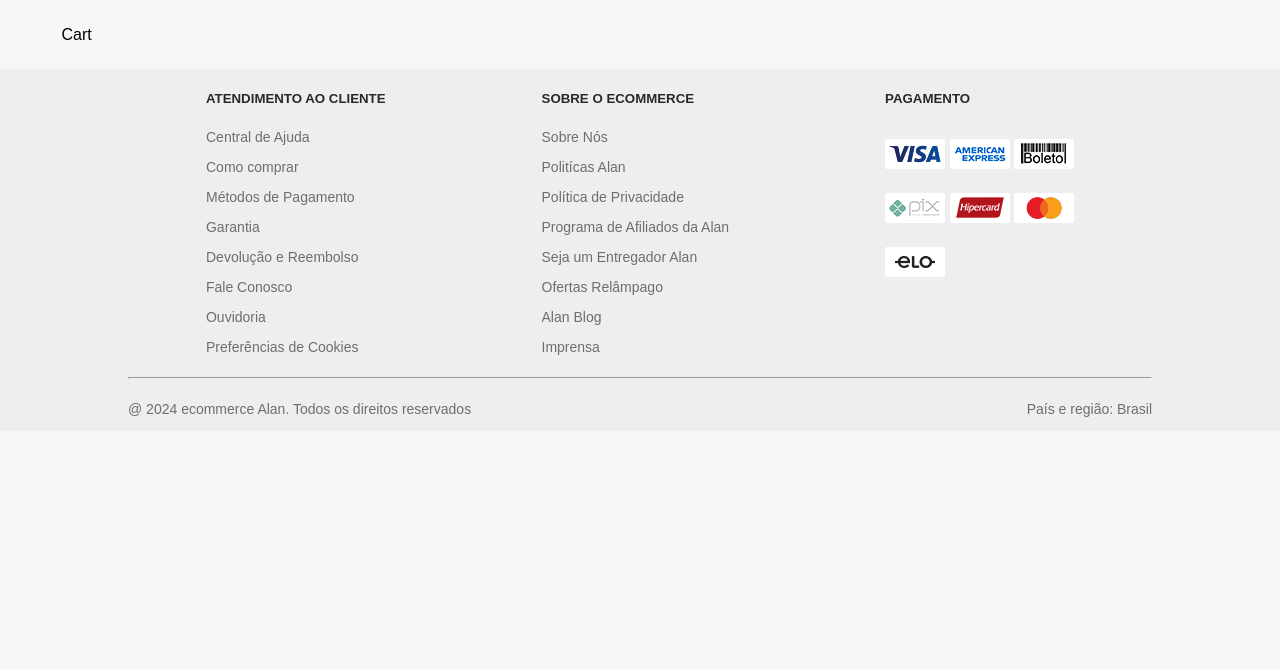
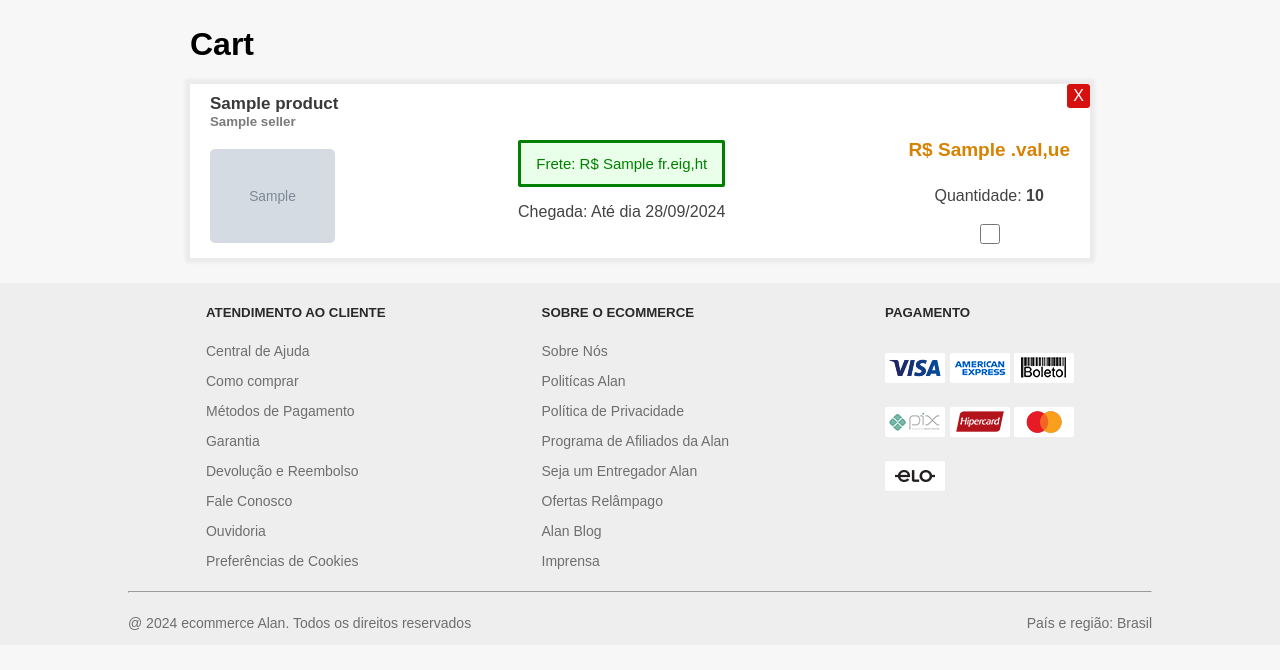
Before and after one commit to alancavalcante-dev/ecommerce, a Django app: page /cart/ in a window 1280 px wide. Shown: the part 113-783 px from the top of the page. Run offline with Django 5.2, Linux system fonts and the light colour scheme; grey boxes marked "Sample" are stand-in pictures; a database or web service that is not in the repository returns one stand-in record (values such as "Sample title"); data that the repository does not hold is empty.

Commit message:
Vai descarregarrrr

```diff
--- /dev/null
+++ b/ecommerce/static/ecommerce/css/style_cart.css
@@ -0,0 +1,82 @@
+main {
+    max-width: 900px;
+}
+
+.product-card {
+    box-shadow: 0px 0px 3px 5px rgba(0, 0, 0, 0.049);
+    padding: 10px 20px;
+    margin: 20px 0px;
+    background-color: white;
+    position: relative;
+}
+
+.product-card a {
+    text-decoration: none;
+    color: rgb(66, 66, 66);
+}
+
+.product-card input {
+    width: 20px;
+    height: 20px;
+    border: 2px solid rgb(214, 130, 2);
+    color: rgb(214, 130, 2);
+    accent-color: rgb(214, 130, 2); /* Cor do "check" no checkbox */
+}
+
+.product-card section {
+    display: flex;
+    justify-content: space-between;
+    align-items: center;
+}
+
+
+.freight {
+    min-width: 100px;
+    padding: 12px;
+    border: 3px solid green;
+    background-color: rgb(233, 255, 233);
+    border-radius: 2px;
+    color: green;
+    text-align: center;
+    font-size: 15px;
+}
+
+
+.excluir-item {
+    position: absolute;
+    right: 0;
+    top: 0;
+    background-color: rgb(214, 15, 15);
+    border-radius: 3px;
+    padding: 3px 6px;
+    color: white;
+    cursor: pointer;
+}
+.excluir-item:hover {
+    background-color: rgb(134, 7, 7);
+
+}
+
+.product-card img {
+    margin-top: 20px;
+    width: 125px;
+    border-radius: 5px;
+}
+
+.product-card h3 {
+    color: rgb(57, 57, 57);
+    margin: 0;
+    font-size: 17px;
+
+}
+
+.product-card h5 {
+    color: rgb(122, 122, 122);
+    margin: 0;
+}
+
+
+.product-card h4 {
+    color: rgb(214, 130, 2);
+    font-size: 19px;
+}
--- a/ecommerce/templates/ecommerce/cart.html
+++ b/ecommerce/templates/ecommerce/cart.html
@@ -1,6 +1,37 @@
 {% extends "ecommerce/base.html" %}
+{% load static %}
+{% load custom_filters %}
+
+
 
 {% block main %}
-    <p>Cart</p>
-    {{ request.user.username }}
+<link rel="stylesheet" href="{% static 'ecommerce/css/style_cart.css' %}">
+
+    <h1>Cart</h1>
+
+    {% for i in items %}
+            <div class="product-card">
+                <a href="{% url 'product' pk=i.product.id %}">
+                <span id="{{ i.id }}" class="excluir-item">X</span>
+                <h3>{{ i.product.name }}</h4>
+                <section>
+                    <div>
+                        <h5>{{ i.product.seller.enterprise_name }}</h5>
+                        <img src="{{ i.product.image }}">
+                    </div>
+                    <div>
+                        <p class="freight">Frete: R$ {{ i.product.freight|format_brl }}</p>
+                        <p>Chegada: Até dia 28/09/2024</p>
+                    </div>
+                    <div style="text-align: center;">
+                        <h4>R$ <b>{{ i.product.value|format_brl }}</b></h4>
+                        <p>Quantidade: <b>{{ i.quantity }}</b></p>
+                        <input type="checkbox">
+                    </div>
+                </section>
+                </a>
+            </div>
+
+    {% endfor %}
+
 {% endblock %}
--- a/ecommerce/views.py
+++ b/ecommerce/views.py
@@ -79,9 +79,13 @@ class CartView(generic.View):
         if not validation:
             return redirect('login')
 
+        response = consulta(request, 'cart/').json()
+
         return render(
             request,
-            'ecommerce/cart.html'
+            'ecommerce/cart.html', {
+                'items': response
+            }
         )
 
 
```
Also changed, not shown: db.sqlite3.
